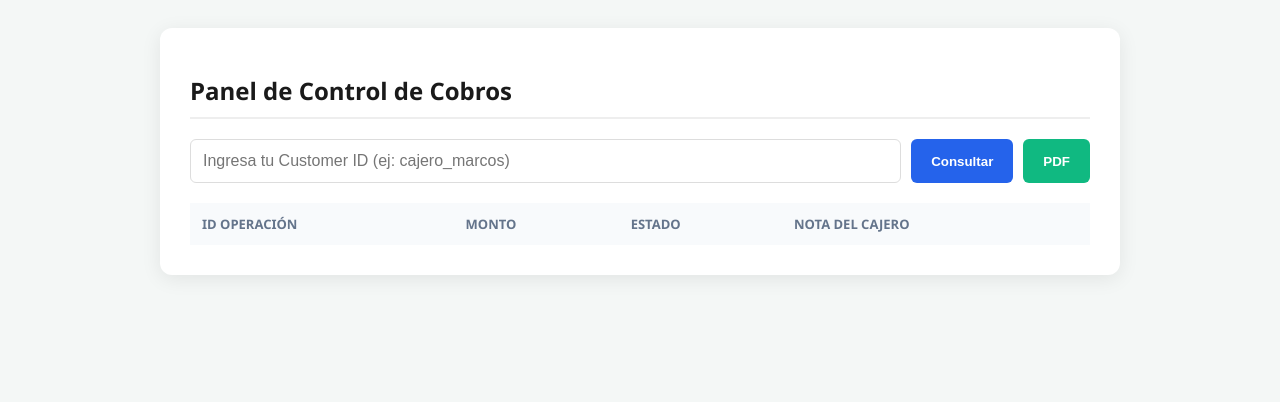
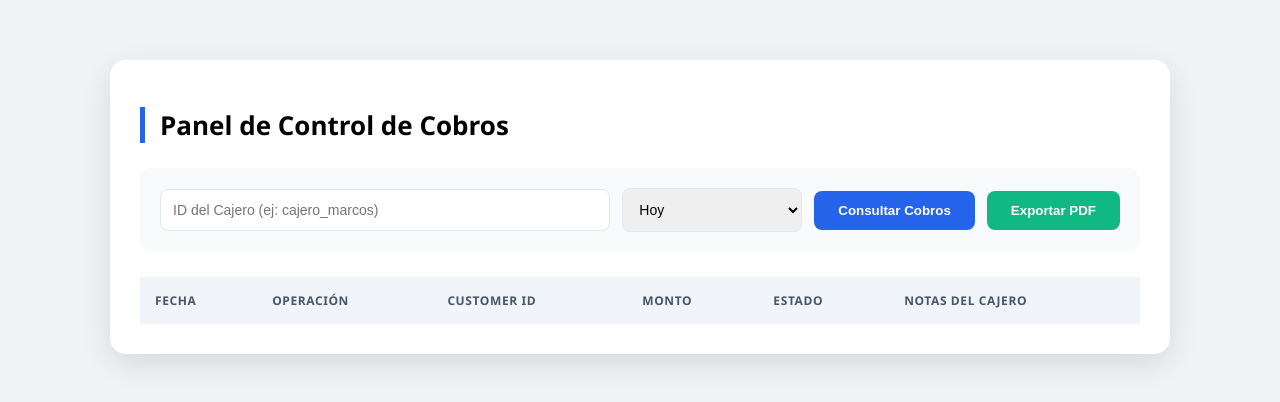
Before and after one commit to mlo-lang/panel-cucuru, a website: page index.html in a window 1280 px wide. Drawn offline with nearby package versions, Linux system fonts and the light colour scheme.

Commit message:
Update index.html

```diff
--- a/index.html
+++ b/index.html
@@ -3,77 +3,134 @@
 <head>
     <meta charset="UTF-8">
     <meta name="viewport" content="width=device-width, initial-scale=1.0">
-    <title>Panel de Cobros | Cajeros</title>
+    <title>Panel de Cobros | Gestión de Cajeros</title>
     <script src="https://cdnjs.cloudflare.com/ajax/libs/jspdf/2.5.1/jspdf.umd.min.js"></script>
     <script src="https://cdnjs.cloudflare.com/ajax/libs/jspdf-autotable/3.5.23/jspdf.plugin.autotable.min.js"></script>
+
     <style>
-        body { font-family: 'Segoe UI', Tahoma, Geneva, Verdana, sans-serif; background: #f4f7f6; padding: 20px; }
-        .container { max-width: 900px; margin: auto; background: white; padding: 30px; border-radius: 12px; box-shadow: 0 4px 20px rgba(0,0,0,0.08); }
-        h1 { color: #1a1a1a; font-size: 24px; border-bottom: 2px solid #eee; padding-bottom: 10px; }
-        .search-box { margin: 20px 0; display: flex; gap: 10px; }
-        input { flex: 1; padding: 12px; border: 1px solid #ddd; border-radius: 6px; font-size: 16px; }
-        button { padding: 12px 20px; border: none; border-radius: 6px; cursor: pointer; font-weight: bold; transition: 0.3s; }
+        body { font-family: 'Segoe UI', Tahoma, Geneva, Verdana, sans-serif; background: #f0f2f5; color: #1a1f36; padding: 20px; margin: 0; }
+        .container { max-width: 1000px; margin: 40px auto; background: white; padding: 30px; border-radius: 16px; box-shadow: 0 10px 30px rgba(0,0,0,0.1); }
+        h1 { font-size: 26px; margin-bottom: 25px; color: #000; border-left: 5px solid #2563eb; padding-left: 15px; }
+
+        .search-box { display: flex; flex-wrap: wrap; gap: 12px; background: #f8fafc; padding: 20px; border-radius: 12px; margin-bottom: 25px; align-items: center; }
+        input, select { padding: 12px; border: 1px solid #e2e8f0; border-radius: 8px; font-size: 14px; outline: none; }
+        input[type="text"] { flex: 2; min-width: 200px; }
+
+        button { padding: 12px 24px; border: none; border-radius: 8px; cursor: pointer; font-weight: 600; transition: all 0.2s; }
         .btn-search { background: #2563eb; color: white; }
+        .btn-search:hover { background: #1d4ed8; }
         .btn-pdf { background: #10b981; color: white; }
-        table { width: 100%; border-collapse: collapse; margin-top: 20px; }
-        th { background: #f8fafc; padding: 12px; text-align: left; color: #64748b; font-size: 13px; text-transform: uppercase; }
-        td { padding: 15px; border-bottom: 1px solid #f1f5f9; vertical-align: middle; }
-        .status { padding: 4px 8px; border-radius: 4px; font-size: 12px; font-weight: bold; }
-        .status-paid { background: #dcfce7; color: #166534; }
-        .status-pending { background: #fef9c3; color: #854d0e; }
-        .note-input { width: 100%; padding: 8px; border: 1px solid #e2e8f0; border-radius: 4px; }
+        .btn-pdf:hover { background: #059669; }
+
+        table { width: 100%; border-collapse: collapse; margin-top: 10px; }
+        th { background: #f1f5f9; padding: 15px; text-align: left; font-size: 12px; text-transform: uppercase; letter-spacing: 0.05em; color: #475569; }
+        td { padding: 15px; border-bottom: 1px solid #f1f5f9; font-size: 14px; }
+
+        .status { padding: 5px 10px; border-radius: 6px; font-size: 12px; font-weight: 700; text-transform: capitalize; }
+        .approved { background: #dcfce7; color: #166534; }
+        .pending { background: #fef9c3; color: #854d0e; }
+
+        .note-input { width: 100%; box-sizing: border-box; border: 1px transparent; padding: 8px; transition: 0.3s; }
+        .note-input:focus { border: 1px solid #cbd5e1; background: #fff; border-radius: 4px; }
+
+        #customDates { display: none; gap: 8px; }
     </style>
 </head>
 <body>
+
 <div class="container">
     <h1>Panel de Control de Cobros</h1>
 
     <div class="search-box">
-            <input type="text" id="cajeroId" placeholder="Ingresa tu Customer ID (ej: cajero_marcos)">
-            <button class="btn-search" onclick="fetchCobros()">Consultar</button>
-            <button class="btn-pdf" onclick="generatePDF()">PDF</button>
+        <input type="text" id="cajeroId" placeholder="ID del Cajero (ej: cajero_marcos)">
+
+        <select id="filtroTiempo" onchange="toggleCustomDates()">
+            <option value="dia">Hoy</option>
+            <option value="semana">Última Semana</option>
+            <option value="historico">Histórico Completo</option>
+            <option value="custom">Rango Personalizado</option>
+        </select>
+
+        <div id="customDates">
+            <input type="date" id="fechaDesde">
+            <input type="date" id="fechaHasta">
         </div>
 
-        <table id="mainTable">
+        <button class="btn-search" onclick="fetchCobros()">Consultar Cobros</button>
+        <button class="btn-pdf" onclick="generatePDF()">Exportar PDF</button>
+    </div>
+
+    <table id="tablaCobros">
         <thead>
             <tr>
-                    <th>ID Operación</th>
+                <th>Fecha</th>
+                <th>Operación</th>
+                <th>Customer ID</th>
                 <th>Monto</th>
                 <th>Estado</th>
-                    <th>Nota del Cajero</th>
+                <th>Notas del Cajero</th>
             </tr>
         </thead>
-            <tbody id="tablaBody"></tbody>
+        <tbody id="tablaBody">
+            </tbody>
     </table>
 </div>
 
 <script>
     let currentData = [];
 
+    // Función para mostrar/ocultar campos de fecha
+    function toggleCustomDates() {
+        const filtro = document.getElementById('filtroTiempo').value;
+        document.getElementById('customDates').style.display = (filtro === 'custom') ? 'flex' : 'none';
+    }
+
+    // Función principal: Pide datos al servidor
     async function fetchCobros() {
         const id = document.getElementById('cajeroId').value;
-            if(!id) return alert("Por favor ingresa un ID");
+        const filtro = document.getElementById('filtroTiempo').value;
+        const desde = document.getElementById('fechaDesde').value;
+        const hasta = document.getElementById('fechaHasta').value;
 
-            const res = await fetch(`/api/cobros/${id}`);
+        if(!id) return alert("Por favor, ingresa un ID de cajero o la palabra 'todo'");
+
+        // Construir la URL con parámetros de búsqueda
+        let url = `/api/cobros/${id}?filtro=${filtro}`;
+        if(filtro === 'custom') url += `&desde=${desde}&hasta=${hasta}`;
+
+        try {
+            const res = await fetch(url);
             currentData = await res.json();
 
             const body = document.getElementById('tablaBody');
             body.innerHTML = '';
 
+            if(currentData.length === 0) {
+                body.innerHTML = '<tr><td colspan="6" style="text-align:center; padding:30px;">No se encontraron cobros para este filtro.</td></tr>';
+                return;
+            }
+
             currentData.forEach(c => {
+                const fecha = new Date(c.created_at || Date.now()).toLocaleDateString();
                 const row = `<tr>
-                    <td>${c.collection_id}</td>
-                    <td><b>$${c.amount}</b></td>
-                    <td><span class="status ${c.status === 'approved' ? 'status-paid' : 'status-pending'}">${c.status}</span></td>
+                    <td>${fecha}</td>
+                    <td><small>${c.collection_id}</small></td>
+                    <td>${c.customer_id || 'Sin ID'}</td>
+                    <td><strong>$${c.amount}</strong></td>
+                    <td><span class="status ${c.status}">${c.status}</span></td>
                     <td>
                         <input type="text" class="note-input" value="${c.comentario_local || ''}"
-                        onchange="updateNote('${c.collection_id}', this.value)" placeholder="Agregar nota...">
+                        onchange="updateNote('${c.collection_id}', this.value)" placeholder="Escribir nota...">
                     </td>
                 </tr>`;
                 body.innerHTML += row;
             });
+        } catch (err) {
+            alert("Error al conectar con el servidor");
+        }
     }
 
+    // Función para guardar notas en la base de datos
     async function updateNote(id, note) {
         await fetch('/api/comentar', {
             method: 'POST',
@@ -82,14 +139,35 @@
         });
     }
 
+    // Función para crear el reporte PDF
     function generatePDF() {
         const { jsPDF } = window.jspdf;
         const doc = new jsPDF();
-            doc.text("Reporte Diario de Caja", 14, 15);
-            const rows = currentData.map(c => [c.collection_id, `$${c.amount}`, c.status, c.comentario_local || ""]);
-            doc.autoTable({ head: [['ID', 'Monto', 'Estado', 'Nota']], body: rows, startY: 25 });
-            doc.save(`Reporte_${new Date().toLocaleDateString()}.pdf`);
+
+        doc.setFontSize(18);
+        doc.text("Reporte de Cobros por Cajero", 14, 20);
+        doc.setFontSize(11);
+        doc.text(`Generado el: ${new Date().toLocaleString()}`, 14, 30);
+
+        const tableRows = currentData.map(c => [
+            new Date(c.created_at).toLocaleDateString(),
+            c.collection_id,
+            c.customer_id,
+            `$${c.amount}`,
+            c.status,
+            c.comentario_local || ""
+        ]);
+
+        doc.autoTable({
+            head: [['Fecha', 'Operación', 'ID Cliente', 'Monto', 'Estado', 'Notas']],
+            body: tableRows,
+            startY: 40,
+            theme: 'striped'
+        });
+
+        doc.save(`Reporte_Cobros_${document.getElementById('cajeroId').value}.pdf`);
     }
 </script>
+
 </body>
 </html>
```
Lines whose indentation alone changed are shown as unchanged.
